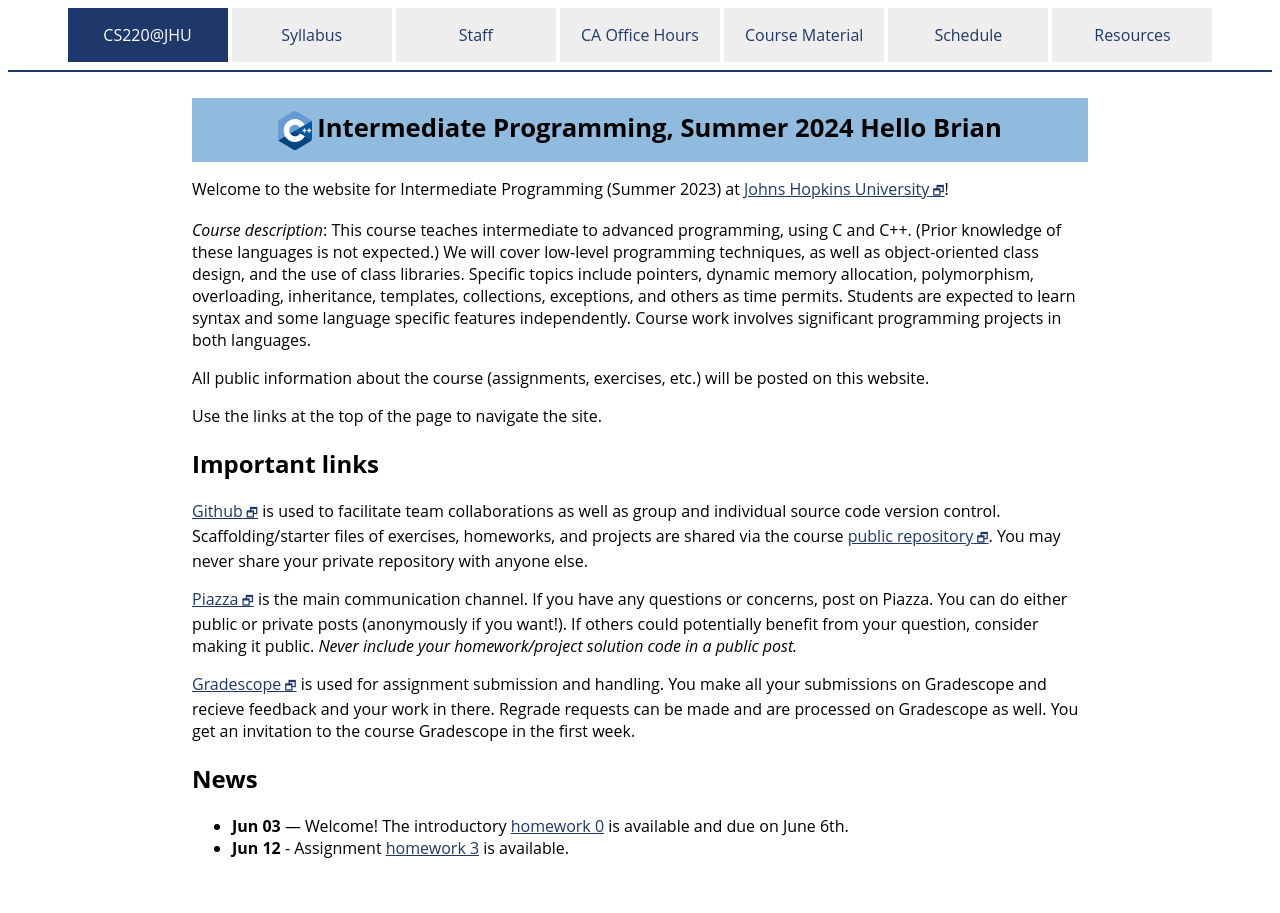
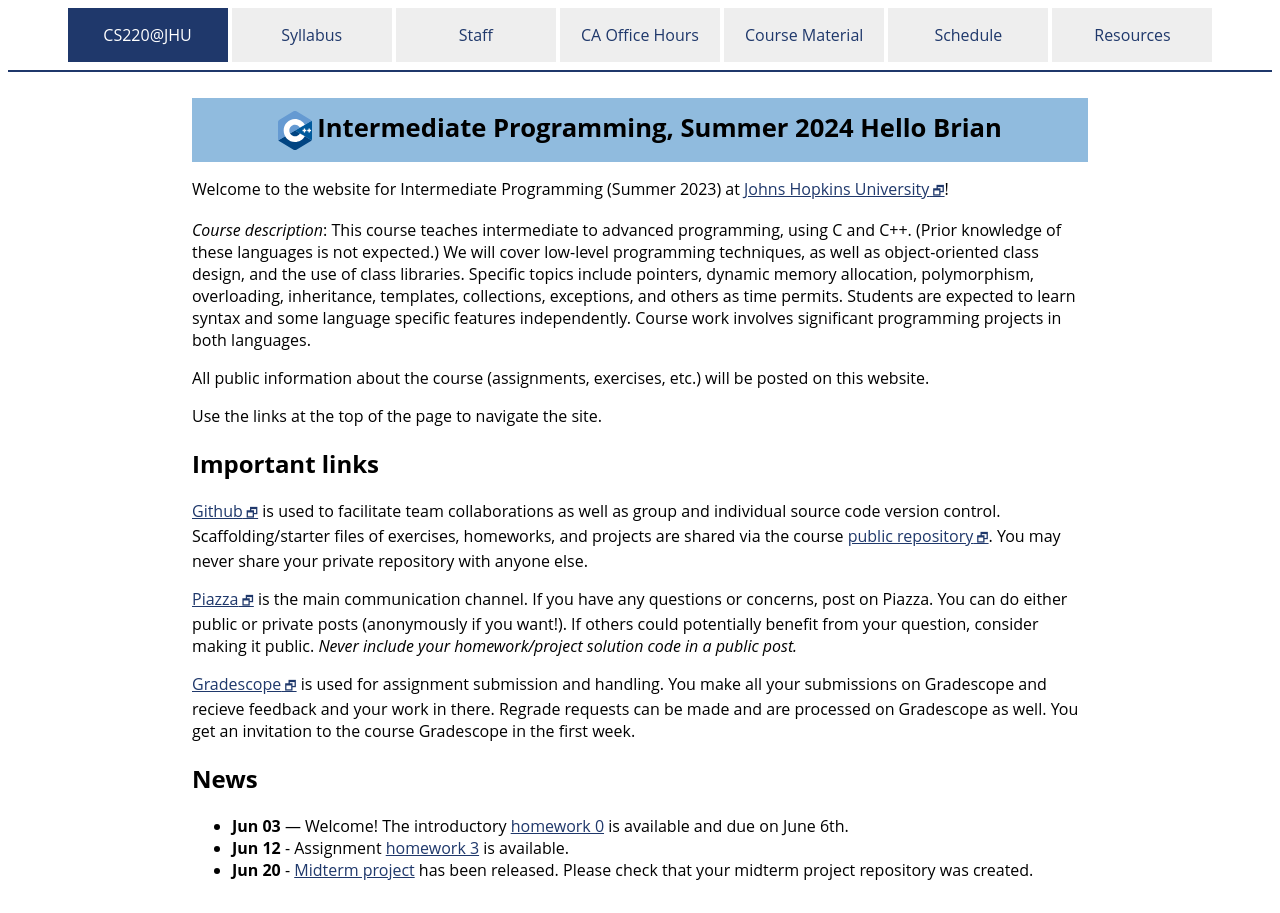
Before and after one commit to jhu-ip/cs220-summer24, a Jekyll site: the page built from index.md, in a window 1280 px wide. Built offline with Jekyll 4.4.1, drawn with Linux system fonts in a browser that asks for light colours.

Commit message:
Add midterm project information

```diff
--- a/index.md
+++ b/index.md
@@ -48,3 +48,4 @@
 
 * **Jun 03** — Welcome! The introductory [homework 0](assign/hw0.html) is available and due on June 6th.
 * **Jun 12** - Assignment [homework 3](assign/hw3.html) is available.
+* **Jun 20** - [Midterm project](assign/midterm.html) has been released. Please check that your midterm project repository was created.
```
Also changed, not shown: schedule.md (+12 -12 lines).
